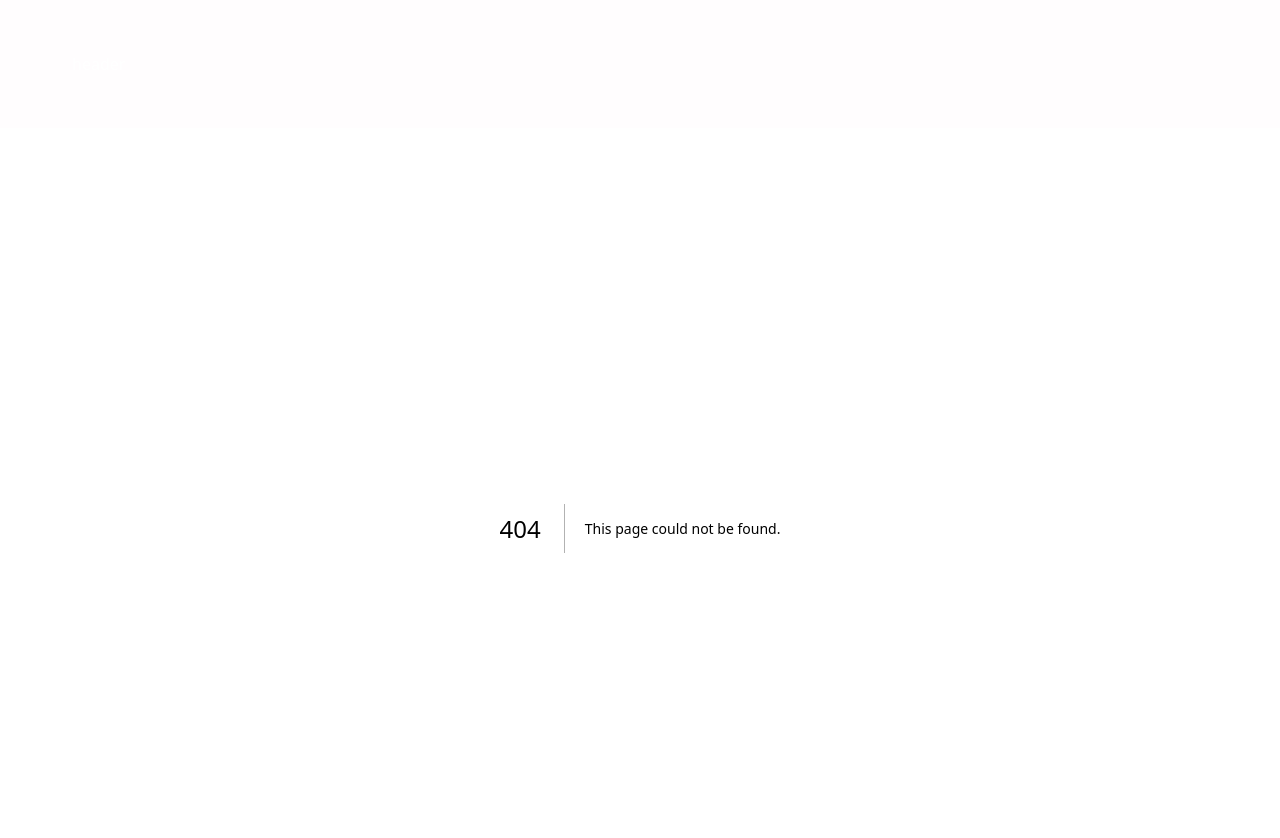
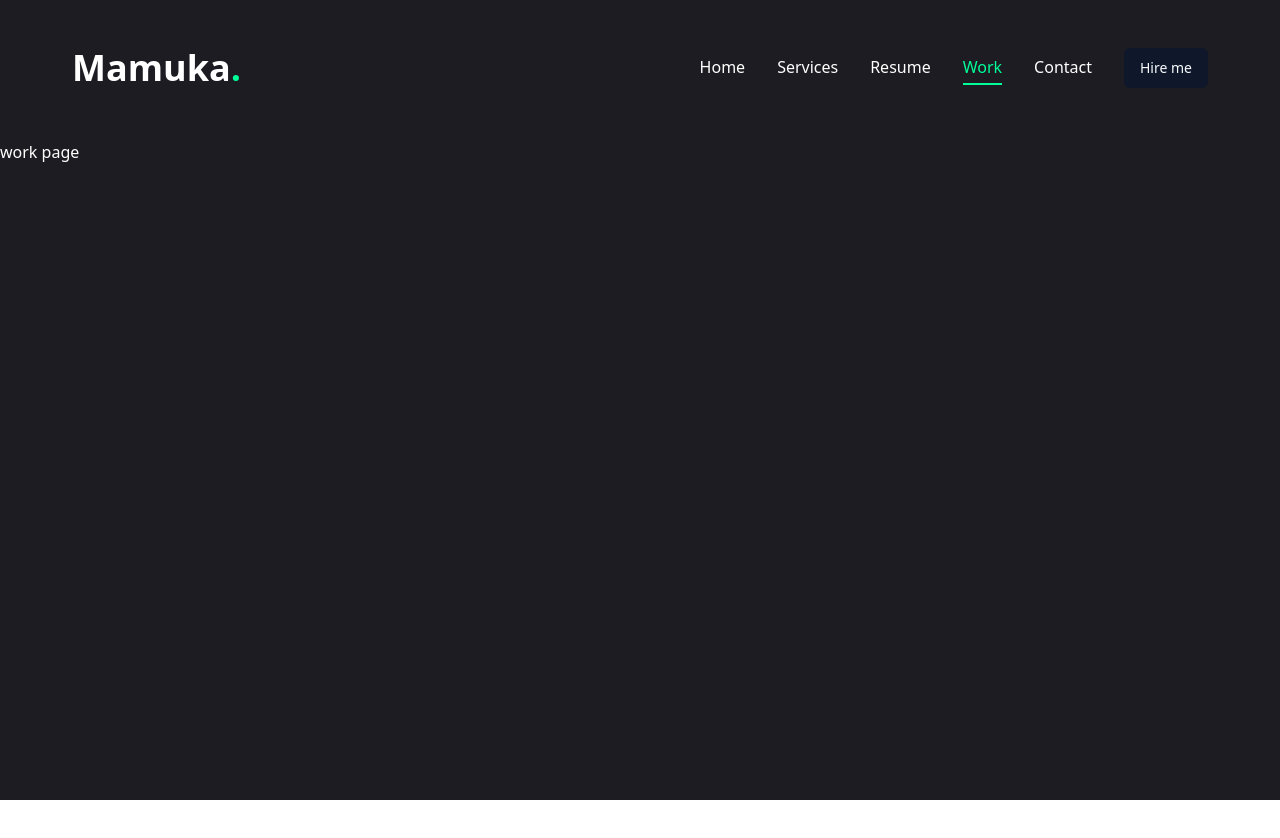
Before and after one commit to JustRascal00/Cv-website-nextjs, a Next.js app: page /work in a window 1280 px wide. Before the commit this address had no page. Shown: the top 838 px of the page. After the commit the page ends 800 px from the top, so only its background shows below. Built offline with nearby package versions, Linux system fonts and the light colour scheme.

Commit message:
feat: added pages && page transition

```diff
--- /dev/null
+++ b/app/contact/page.jsx
@@ -0,0 +1,5 @@
+const Contact = () => {
+  return <div>Contact page</div>;
+};
+
+export default Contact;
--- a/app/layout.jsx
+++ b/app/layout.jsx
@@ -2,6 +2,8 @@
 import "./globals.css";
 
 import Header from "@/components/Header";
+import PageTransition from "@/components/PageTransition";
+import StairTransition from "@/components/StairTransition";
 
 const JetBrainsMono = JetBrains_Mono({
   subsets: ["latin"],
@@ -19,7 +21,8 @@
     <html lang="en">
       <body className={JetBrainsMono.variable}>
         <Header />
-        {children}
+        <StairTransition />
+        <PageTransition>{children}</PageTransition>
       </body>
     </html>
   );
--- /dev/null
+++ b/app/resume/page.jsx
@@ -0,0 +1,5 @@
+const Resume = () => {
+  return <div> resume page</div>;
+};
+
+export default Resume;
--- /dev/null
+++ b/app/services/page.jsx
@@ -0,0 +1,5 @@
+const Services = () => {
+  return <div>Services page</div>;
+};
+
+export default Services;
--- /dev/null
+++ b/app/work/page.jsx
@@ -0,0 +1,5 @@
+const Work = () => {
+  return <div>work page</div>;
+};
+
+export default Work;
--- a/components/Header.jsx
+++ b/components/Header.jsx
@@ -1,10 +1,30 @@
 import Link from "next/link";
 import { Button } from "./ui/button";
 
+//components
+import Nav from "./Nav";
+
 const Header = () => {
   return (
-    <header className="py-8 xl:py-12 text-white bg-pink-50/20">
-      <div className="container mx-auto">header</div>
+    <header className="py-8 xl:py-12 text-white">
+      <div className="container mx-auto flex justify-between items-center">
+        {/* Logo */}
+        <Link href="/">
+          <h1 className="text-4xl font-semibold">
+            Mamuka<span className="text-accent">.</span>
+          </h1>
+        </Link>
+
+        {/* desktop nav && hire me button */}
+        <div className="hidden xl:flex items-center gap-8">
+          <Nav />
+          <Link href="/contact">
+            <Button>Hire me</Button>
+          </Link>
+        </div>
+        {/* mobile nav */}
+        <div className="xl:hidden">mobile nav</div>
+      </div>
     </header>
   );
 };
--- /dev/null
+++ b/components/Nav.jsx
@@ -0,0 +1,49 @@
+"use client";
+
+import Link from "next/link";
+import { usePathname } from "next/navigation";
+
+const links = [
+  {
+    name: "home",
+    path: "/",
+  },
+  {
+    name: "services",
+    path: "/services",
+  },
+  {
+    name: "resume",
+    path: "/resume",
+  },
+  {
+    name: "work",
+    path: "/work",
+  },
+  {
+    name: "contact",
+    path: "/contact",
+  },
+];
+const Nav = () => {
+  const pathname = usePathname();
+  return (
+    <nav className="flex gap-8">
+      {links.map((link, index) => {
+        return (
+          <Link
+            href={link.path}
+            key={index}
+            className={`${
+              link.path === pathname && "text-accent border-b-2 border-accent"
+            } capitalize font-medium hover:text-accent transition-all`}
+          >
+            {link.name}
+          </Link>
+        );
+      })}
+    </nav>
+  );
+};
+
+export default Nav;
--- /dev/null
+++ b/components/PageTransition.jsx
@@ -0,0 +1,25 @@
+"use client";
+
+import { AnimatePresence, motion } from "framer-motion";
+import { usePathname } from "next/navigation";
+
+const PageTransition = ({ children }) => {
+  const pathname = usePathname();
+  return (
+    <AnimatePresence>
+      <div key={pathname}>
+        <motion.div
+          initial={{ opacity: 1 }}
+          animate={{
+            opacity: 0,
+            transition: { delay: 1, duration: 0.4, ease: "easeInOut" },
+          }}
+          className="h-screen w-screen fixed bg-primary top-0 pointer-events-none"
+        />
+        {children}
+      </div>
+    </AnimatePresence>
+  );
+};
+
+export default PageTransition;
--- /dev/null
+++ b/components/StairTransition.jsx
@@ -0,0 +1,20 @@
+"use client";
+
+import { AnimatePresence } from "framer-motion";
+import { usePathname } from "next/navigation";
+import Stairs from "./Stairs";
+
+const StairTransition = () => {
+  const pathname = usePathname();
+  return (
+    <AnimatePresence mode="wait">
+      <div key={pathname}>
+        <div className="h-screen w-screen fixed top-0 left-0 right-0 pointer-events-none z-40 flex">
+          <Stairs />
+        </div>
+      </div>
+    </AnimatePresence>
+  );
+};
+
+export default StairTransition;
--- /dev/null
+++ b/components/Stairs.jsx
@@ -0,0 +1,38 @@
+import { animate, motion } from "framer-motion";
+
+const stairsAnimation = {
+  initial: {
+    top: "0%",
+  },
+  animate: {
+    top: "100%",
+  },
+  exit: {
+    top: ["100%", "0%"],
+  },
+};
+
+const reverseIndex = (index) => {
+  const totalSteps = 6;
+  return totalSteps - index - 1;
+};
+const Stairs = () => (
+  <>
+    {[...Array(6)].map((_, index) => (
+      <motion.div
+        key={index}
+        variants={stairsAnimation}
+        initial="initial"
+        animate="animate"
+        exit="exit"
+        transition={{
+          duration: 0.4,
+          ease: "easeInOut",
+          delay: reverseIndex(index) * 0.1,
+        }}
+        className="h-full w-full bg-white relative"
+      />
+    ))}
+  </>
+);
+export default Stairs;
--- a/package.json
+++ b/package.json
@@ -17,6 +17,7 @@
     "@radix-ui/react-tooltip": "^1.0.7",
     "class-variance-authority": "^0.7.0",
     "clsx": "^2.1.1",
+    "framer-motion": "^11.2.10",
     "lucide-react": "^0.383.0",
     "next": "14.2.3",
     "react": "^18",
```
Also changed, not shown: 1 other file (tests, documents, lock files or other folders).
